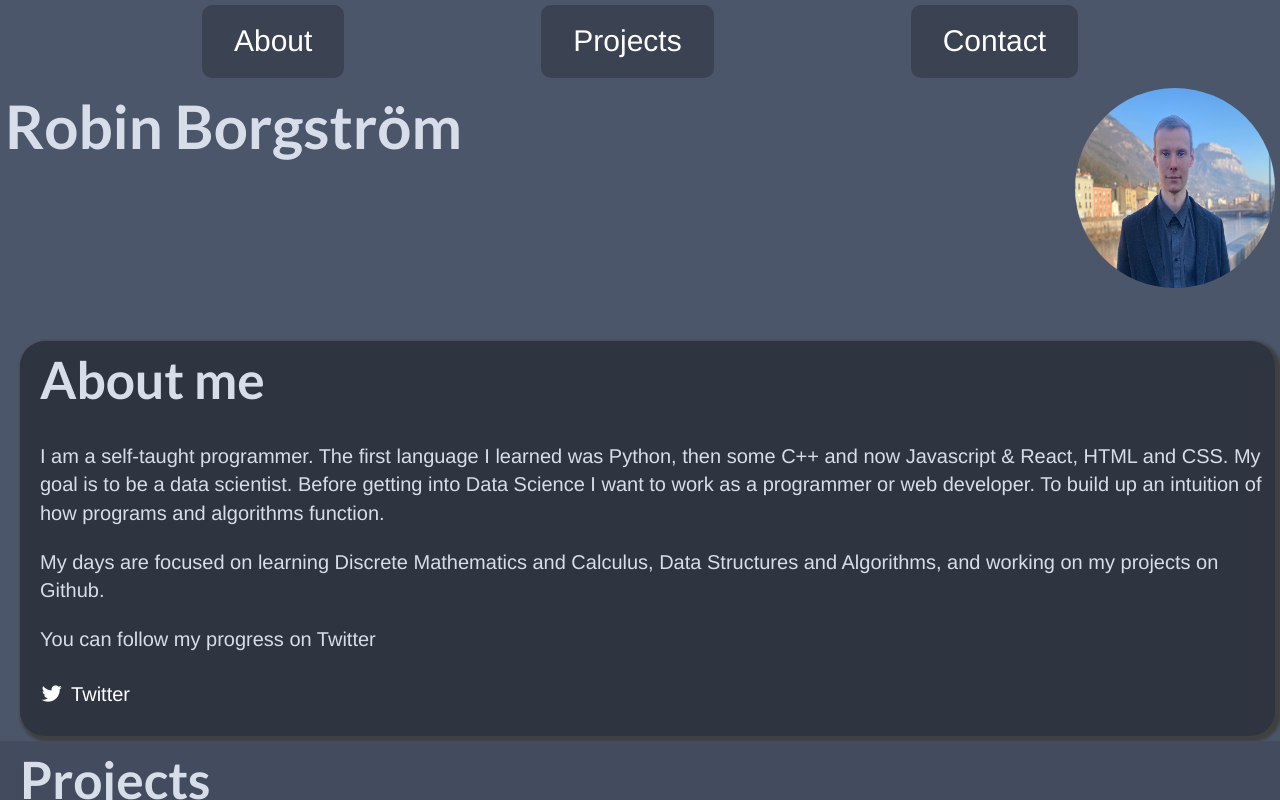
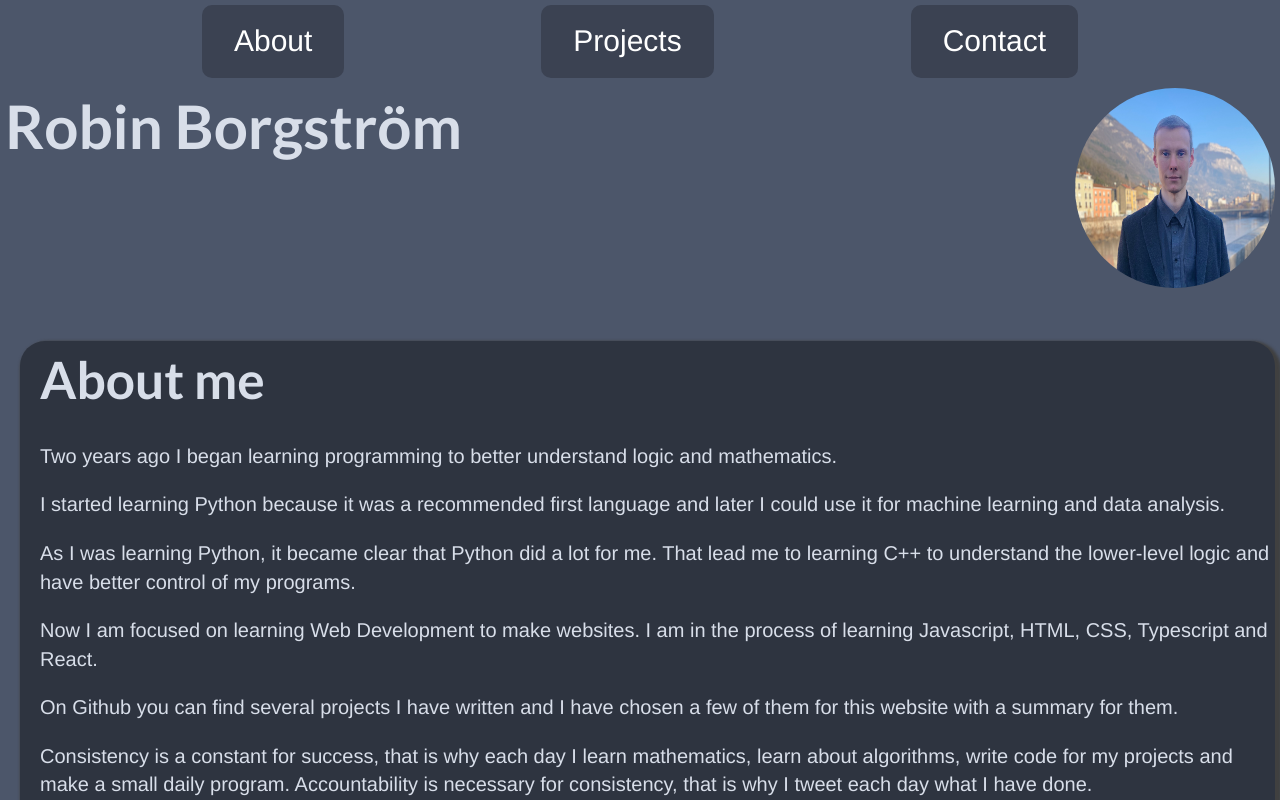
Before and after one commit to Robinborg/portfolio-react, a React (Create React App) app: page / in a window 1280 px wide. Shown: the top 800 px of the page. Built offline with nearby package versions, Linux system fonts and the light colour scheme.

Commit message:
Rewrote about me

```diff
--- a/src/About.js
+++ b/src/About.js
@@ -17,16 +17,12 @@ const About = () => {
 			<br></br>
 			<div className="about-box">
 			<h2>About me</h2>
-				<p>I am a self-taught programmer.
-				The first language I learned was Python, then some C++ and now
-			   Javascript & React, HTML and CSS.
-					My goal is to be a data scientist. Before getting into Data Science I want to work as a programmer or web developer. To build
-
-				up an intuition of how programs and algorithms function.
-			</p>
-				<p>
-					My days are focused on learning Discrete Mathematics and Calculus, Data Structures and Algorithms, and working on my projects on Github.
-				</p>
+				<p>Two years ago I began learning programming to better understand logic and mathematics.</p>
+				<p>I started learning Python because it was a recommended first language and later I could use it for machine learning and data analysis.</p>
+				<p>As I was learning Python,  it became clear that Python did a lot for me. That lead me to learning C++ to understand the lower-level logic and have better control of my programs.</p>
+				<p>Now I am focused on learning Web Development to make websites. I am in the process of learning Javascript, HTML, CSS, Typescript and React.</p>
+				<p>On Github you can find several projects I have written and I have chosen a few of them for this website with a summary for them.</p>
+				<p>Consistency is a constant for success, that is why each day I learn mathematics, learn about algorithms, write code for my projects and make a small daily program. Accountability is necessary for consistency, that is why I tweet each day what I have done.</p>
 				<p>
 					You can follow my progress on Twitter
 				</p>
```
